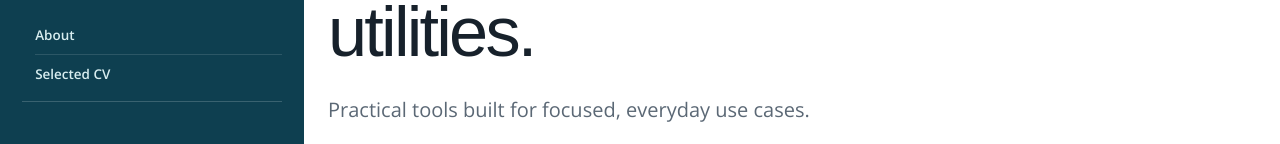
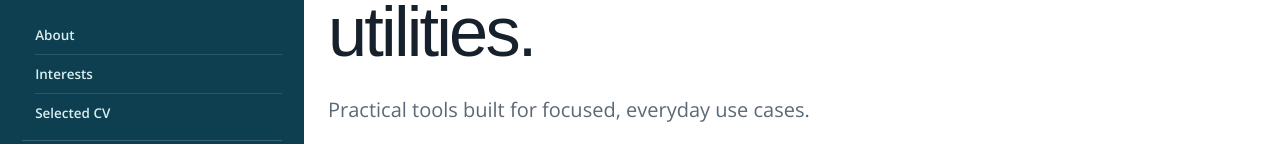
Before and after one commit to wagerc97/website_update, a website: page sites/apps.html in a window 1280 px wide. Both pictures are taken after a click on the heading "Profile". Shown: the part 306-450 px from the top of the page. Drawn offline with nearby package versions, Linux system fonts and the light colour scheme; a web font is replaced by a local one.

Commit message:
feat(nav): Add profile interests link
- Extend the Profile navigation across app, publication, research,
  work, and writing pages.
- Link consistently to the new `profile.html#interests` section so users
  can discover profile interests from every site section.
- Introduce no breaking changes; existing navigation destinations remain
  unchanged.

```diff
--- a/sites/apps.html
+++ b/sites/apps.html
@@ -94,6 +94,7 @@
                 <summary>Profile</summary>
                 <ul>
                   <li><a href="profile.html#about">About</a></li>
+                  <li><a href="profile.html#interests">Interests</a></li>
                   <li><a href="profile.html#timeline">Selected CV</a></li>
                 </ul>
               </details>
```
Also changed, not shown: sites/publications.html (+1 -0 lines), sites/research.html (+1 -0 lines), sites/work.html (+1 -0 lines), sites/writing.html (+1 -0 lines).
